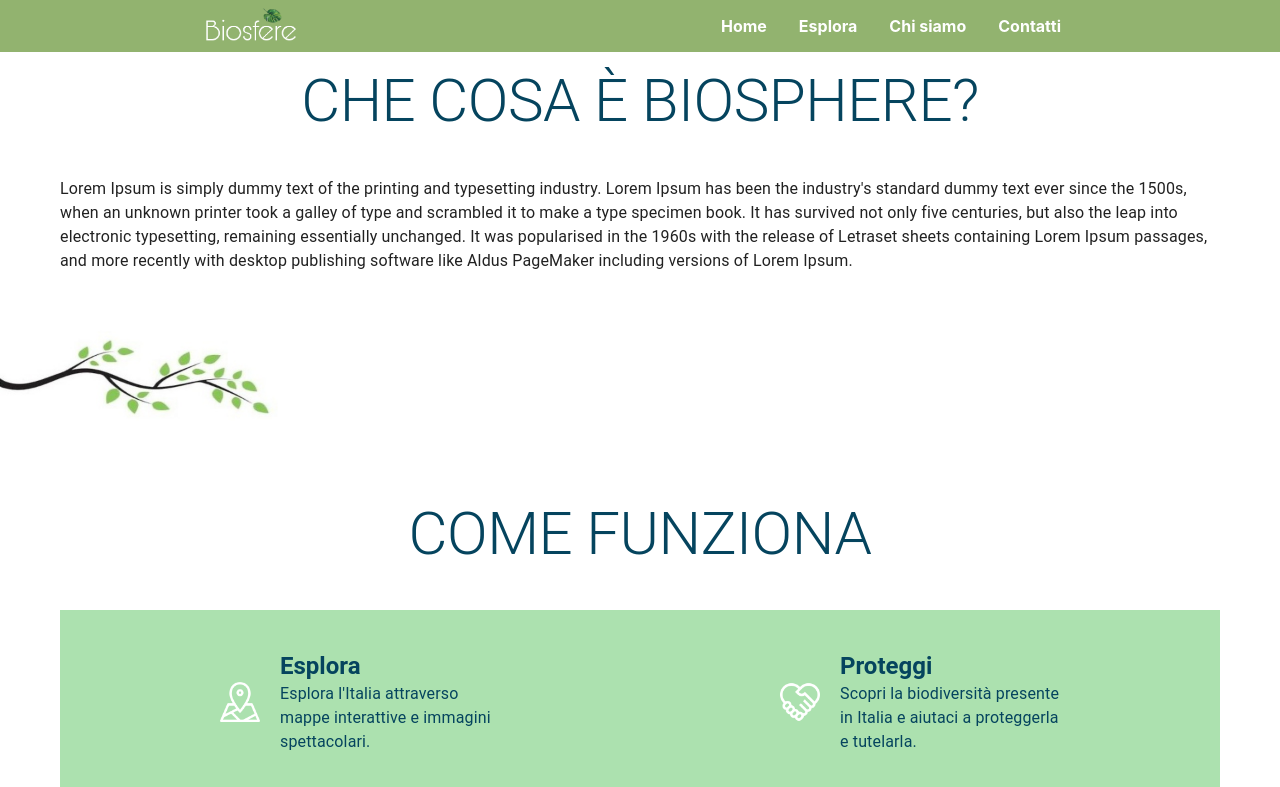
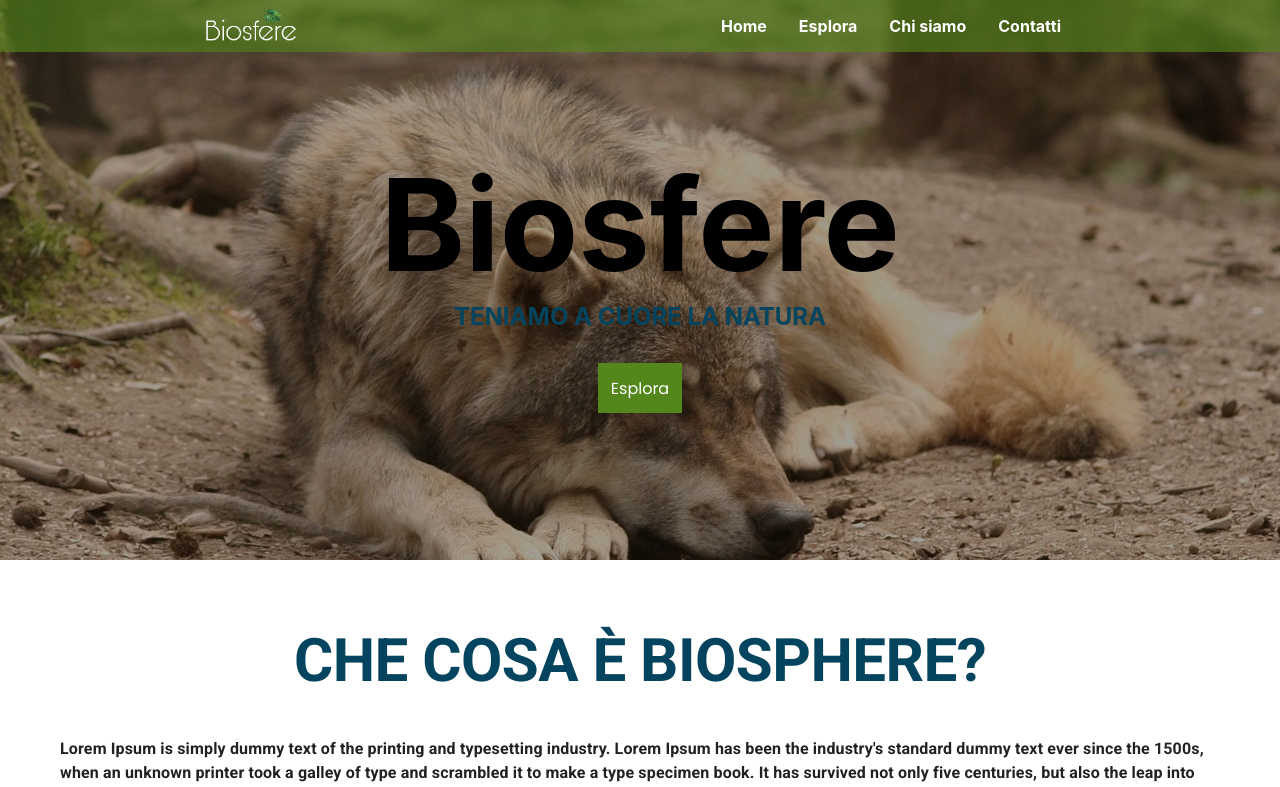
Before and after one commit to giogithub89/progetto_piante, a React (Create React App) app: page / in a window 1280 px wide. Shown: the top 787 px of the page. Built offline with nearby package versions, Linux system fonts and the light colour scheme.

Commit message:
add hero

```diff
--- a/src/pages/homepage/Homepage.js
+++ b/src/pages/homepage/Homepage.js
@@ -3,10 +3,12 @@ import React from "react";
 import ChiSiamo from "../../Component/homepage/chiSiamo";
 import ComeFunziona from "../../Component/homepage/comeFunziona";
 import SezImgaes from "../../Component/homepage/sezImgaes";
+import Hero from "./Hero/index";
 
 const Homepage = () => {
   return (
     <Box>
+      <Hero />
       <ChiSiamo />
       <ComeFunziona />
       <SezImgaes />
```
